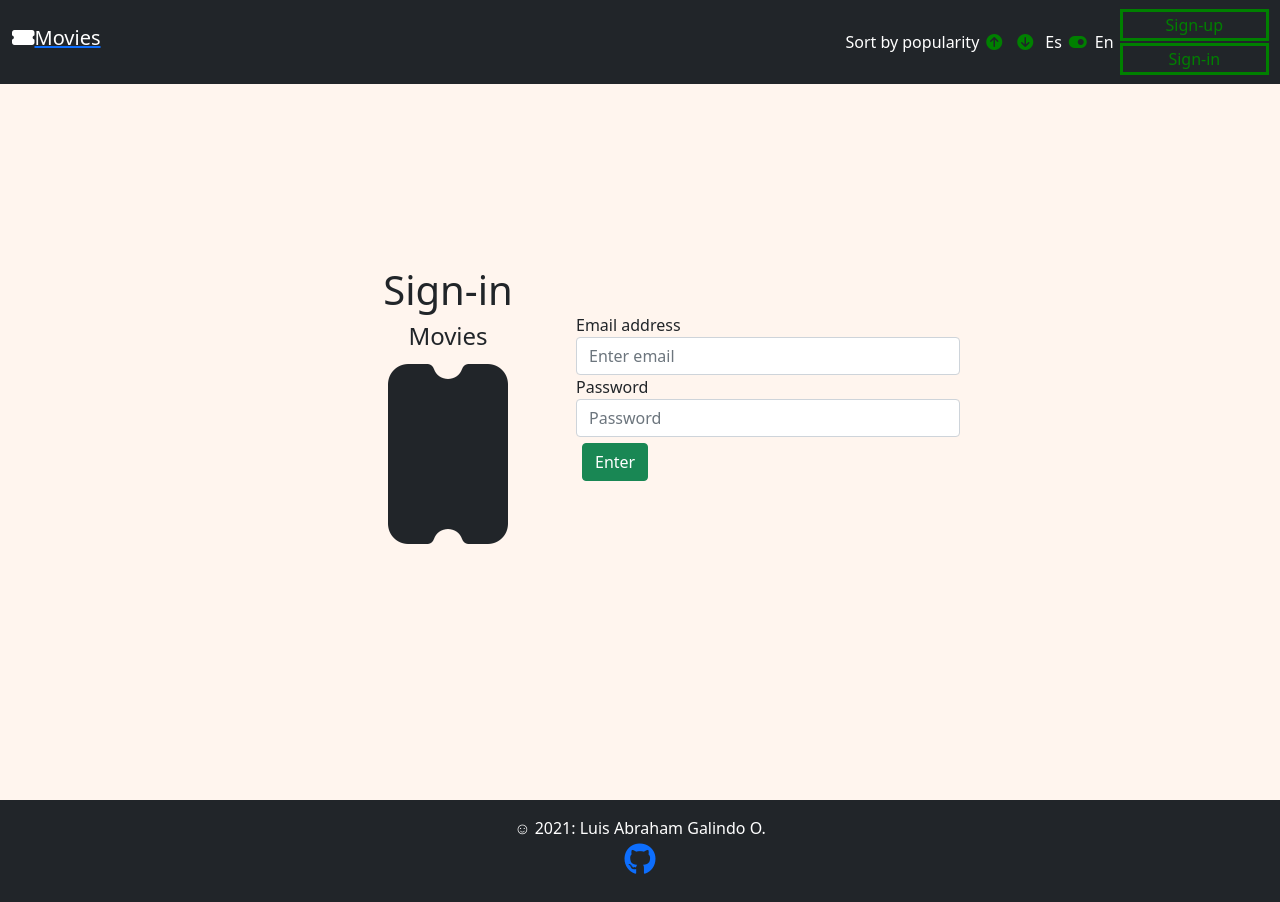
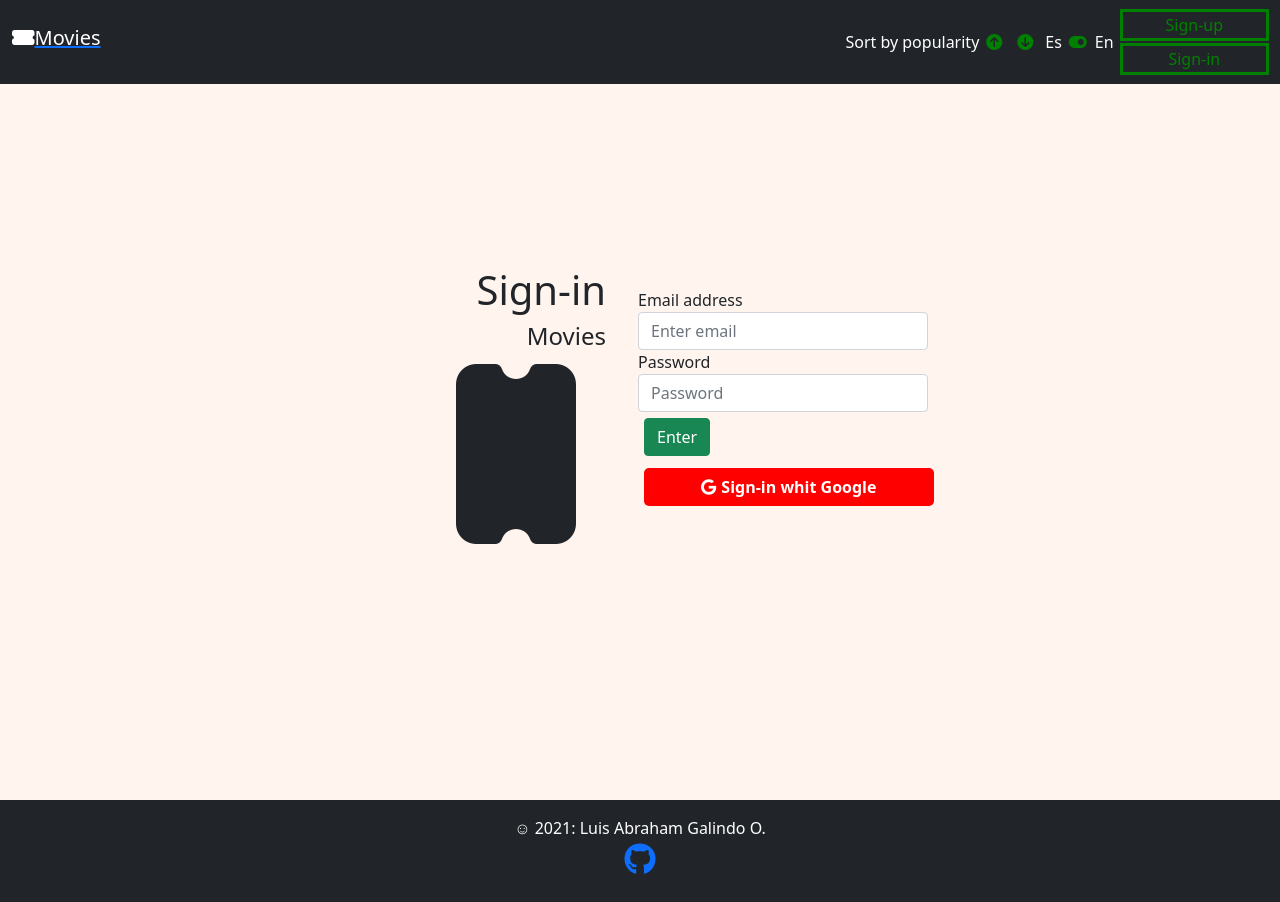
Before and after one commit to LuisAbrahamGO/Movies, a React (Create React App) app: page /signin in a window 1280 px wide. Built offline with nearby package versions, Linux system fonts and the light colour scheme; the HTML template or start-up script is replaced by a standard one.

Commit message:
Scroll fixed

```diff
--- a/src/components/Box.jsx
+++ b/src/components/Box.jsx
@@ -1,13 +1,11 @@
-import { useState, useEffect, useContext } from "react";
+import { useState, useEffect, useContext, Suspense } from "react";
 import languagesContext from "../context/languages/laguagesContext";
 import sortContext from "../context/sort/sortContext";
 import Card from "./Card";
 import axios from "axios";
-import InfiniteScroll from "react-infinite-scroll-component";
 
 const Box = () => {
   let [state, setState] = useState([]);
-  let [page, setPage] = useState({});
 
   const contextLan = useContext(languagesContext);
   const { language } = contextLan;
@@ -60,9 +58,20 @@ const Box = () => {
   return (
     <div className="box-container">
       <div className="container">
-        {state.map((movie, index) => (
-          <Card key={index} movie={movie}></Card>
-        ))}
+        <Suspense
+          fallback={
+            <div className="loading">
+              <i className="fas fa-ticket-alt fa-10x"></i>
+              <h1 className="loading">
+                {language ? "Loading..." : "Cargando..."}
+              </h1>
+            </div>
+          }
+        >
+          {state.map((movie, index) => (
+            <Card key={movie.poster_path} movie={movie}></Card>
+          ))}
+        </Suspense>
       </div>
     </div>
   );
--- a/src/components/Card.jsx
+++ b/src/components/Card.jsx
@@ -1,38 +1,31 @@
-import { useEffect, Fragment, useRef } from "react";
+import { useEffect, useRef } from "react";
 import { Link } from "react-router-dom";
 
 const Card = ({ movie }) => {
-  //const [img, setImg] = useState();
   let defaultImg = `https://image.tmdb.org/t/p/w500/${movie.poster_path}`;
   const img = useRef();
 
-  const handleOnLoad = () => {
-    let key = movie.poster_path;
-    let localImg = localStorage.getItem(key);
-    img.current.src = localImg ? localImg : defaultImg;
+  const handleOnLoad = async () => {
+    let name = movie.poster_path;
+    let localImg = await localStorage.getItem(name);
+    img.current.src = await localImg ? localImg : defaultImg;
   };
 
   useEffect(() => {
-    let key = movie.poster_path;
-    let localImg = localStorage.getItem(key);
-    img.current.src = localImg ? localImg : defaultImg;
+    handleOnLoad();
   }, []);
 
   return (
-    <Fragment>
     <Link to={`/movie_info/${movie.id}`}>
       <div className="card">
         <img
           ref={img}
-            onLoad={handleOnLoad}
           src=""
           className="card-img-top"
           alt="unreachable"
         />
-
       </div>
     </Link>
-    </Fragment>
   );
 };
 
--- a/src/components/Header.jsx
+++ b/src/components/Header.jsx
@@ -3,6 +3,8 @@ import { Link, useHistory } from "react-router-dom";
 import sortContext from "../context/sort/sortContext";
 import languagesContext from "../context/languages/laguagesContext";
 import userContext from "../context/user/userContext";
+import firebase from "firebase/app";
+import "firebase/auth";
 
 const Header = () => {
   const nav = useRef();
@@ -33,10 +35,15 @@ const Header = () => {
   };
 
   const handleLogout = () => {
-    setTimeout(() => {
-      logoutUser();
-      history.push('/signin')
-    }, 1000);
+
+    firebase.auth().signOut().then(() => {
+      setTimeout(() => {
+        logoutUser();
+        history.push('/signin')
+      }, 1000);
+    }).catch((error) => {
+      console.log(error);
+    });
 
   }
 
@@ -44,12 +51,9 @@ const Header = () => {
   }, [user])
 
   const handleBarsClick = () => {
-    console.log(nav);
     nav.current.classList.toggle("points-hide");
     nav.current.classList.toggle("points");
   };
-
-
 
   return (
     <div className="header">
--- a/src/components/Login.jsx
+++ b/src/components/Login.jsx
@@ -1,6 +1,7 @@
 import { useState, useContext } from "react";
 import { useHistory } from "react-router";
-import firebase from "../config/Firebase";
+import firebase from "firebase/app";
+import "firebase/auth";
 import userContext from "../context/user/userContext";
 
 const Register = () => {
@@ -13,18 +14,20 @@ const Register = () => {
   const { loginUser } = contextUser;
 
   const handleOnchangeEmail = (e) => {
-    console.log(e.target.value);
     setEmail(e.target.value);
   };
   const handleOnchangePass = (e) => {
-    console.log(e.target.value);
     setPassword(e.target.value);
+  };
+
+  const handleGoogle = () => {
+    let provider = new firebase.auth.GoogleAuthProvider();
+
+    googleSignInPopup(provider);
   };
 
   const handleOnSubmit = (e) => {
     e.preventDefault();
-    console.log(email);
-    console.log(password);
 
     firebase
       .auth()
@@ -33,10 +36,40 @@ const Register = () => {
         setTimeout(() => {
           loginUser(res.user.email);
           history.push("/");
-        }, 2000);
+        }, 1000);
       })
-      .catch((error) => console.log(error));
+      .catch((error) => {
+        setError(error.code);
+
+        setTimeout(() => {
+          setError(null);
+        }, 3000);
+      });
   };
+
+  function googleSignInPopup(provider) {
+    firebase
+      .auth()
+      .signInWithPopup(provider)
+      .then((result) => {
+        /** @type {firebase.auth.OAuthCredential} */
+
+        let user = result.user;
+        setTimeout(() => {
+          loginUser(user.email);
+          history.push("/");
+        }, 1000);
+      })
+      .catch((error) => {
+        let errorCode = error.code;
+
+        setError(errorCode);
+
+        setTimeout(() => {
+          setError(null);
+        }, 3000);
+      });
+  }
 
   return (
     <div className="form-container">
@@ -46,6 +79,7 @@ const Register = () => {
           <h4>Movies</h4>
           <i className="fas fa-ticket-alt fa-10x"></i>
         </div>
+        <div className="cont-r">
           <form onSubmit={handleOnSubmit}>
             <div className="form-group">
               <label htmlFor="emailId">Email address</label>
@@ -71,7 +105,13 @@ const Register = () => {
             <button type="submit" className="btn btn-success">
               Enter
             </button>
+            <button onClick={handleGoogle} className="google-btn">
+              <i className="fab fa-google"></i>
+              Sign-in whit Google
+            </button>
           </form>
+          {error && <div className="error">{error}</div>}
+        </div>
       </div>
     </div>
   );
--- a/src/components/Register.jsx
+++ b/src/components/Register.jsx
@@ -1,13 +1,14 @@
 import firebase from "../config/Firebase";
 import "firebase/auth";
 import { useState } from "react";
+import { useHistory } from "react-router";
 
 const Register = () => {
   const [email, setEmail] = useState();
   const [password, setPassword] = useState();
   const [conf, setConf] = useState();
   const [error, setError] = useState();
-
+  let history = useHistory();
 
   const handleOnchangeEmail = (e) => {
     setEmail(e.target.value);
@@ -31,7 +32,12 @@ const Register = () => {
           firebase
             .auth()
             .createUserWithEmailAndPassword(email, password)
-            .then((res) => alert("successful sign up"))
+            .then((res) => {
+              alert("successful sign up")
+              setTimeout(() => {
+                history.push("/signin");
+              }, 1000);
+            })
             .catch((error) => setError(error.message));
         } else {
           setError("the passwords doesn't match");
@@ -46,7 +52,6 @@ const Register = () => {
     setTimeout(() => {
       setError(null);
     }, 3000);
-
   };
 
   return (
@@ -57,6 +62,7 @@ const Register = () => {
           <h4>Movies</h4>
           <i className="fas fa-ticket-alt fa-10x"></i>
         </div>
+        <div className="cont-r">
           <form onSubmit={handleOnSubmit}>
             <div className="form-group">
               <label htmlFor="emailId">Email address</label>
@@ -99,6 +105,7 @@ const Register = () => {
           </form>
         </div>
       </div>
+    </div>
   );
 };
 
--- a/src/index.css
+++ b/src/index.css
@@ -34,6 +34,28 @@
 .log-options button {
   width: 100%;
 }
+
+.google-btn{
+  background: red;
+}
+
+
+.google-btn{
+  color:white;
+  border: none;
+  border-radius: 5px;
+  padding: 7px 12px;
+  font-weight: bold;
+  width: 100%;
+}
+
+.google-btn i{
+  margin-right: 5px;
+}
+
+
+
+
 
 .log-options p {
   margin: 0;
@@ -92,17 +114,31 @@
 }
 
 .container-r form {
-  width: 75%;
+  padding: 2px;
+}
+
+.ico
+
+
+.cont-r form {
+  width: 100%;
+}
+
+.cont-r{
+ display: flex;
+ flex-direction: column;
+ align-items: center;
 }
 
 .icon {
   display: flex;
   flex-direction: column;
-  align-items: center;
+  align-items: flex-end;
   justify-content: space-around;
-  width: 50%;
+  width: 40%;
   height: fit-content;
   font-weight: 900;
+  margin: 30px;
 }
 
 .icon i {
@@ -146,6 +182,8 @@
   display: grid;
   justify-content: center;
   width: 100%;
+  height: fit-content;
+  min-height: 100vh;
   max-width: 90vw;
   grid-template-columns: repeat(auto-fill, 18em);
   margin-bottom: 2rem;
@@ -327,11 +365,17 @@
 
   .container-r {
     display: grid;
+    width: 400px;
+  }
+
+  .icon{
+    margin-left: 5rem;
+    align-self: center;
+
   }
 
   .icon i {
-    margin-top: 0;
-    margin-left: 3rem;
+
     transform: rotate(0deg);
   }
 
```
Lines whose indentation alone changed are shown as unchanged.
